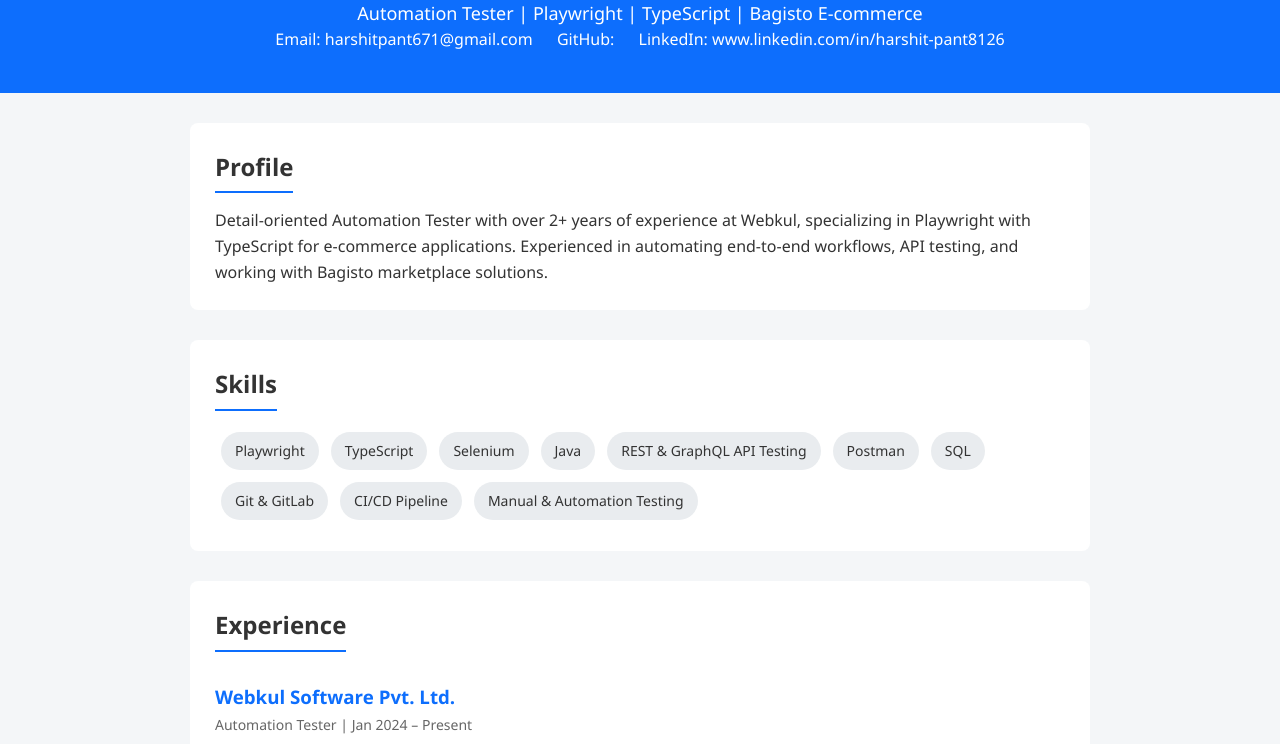
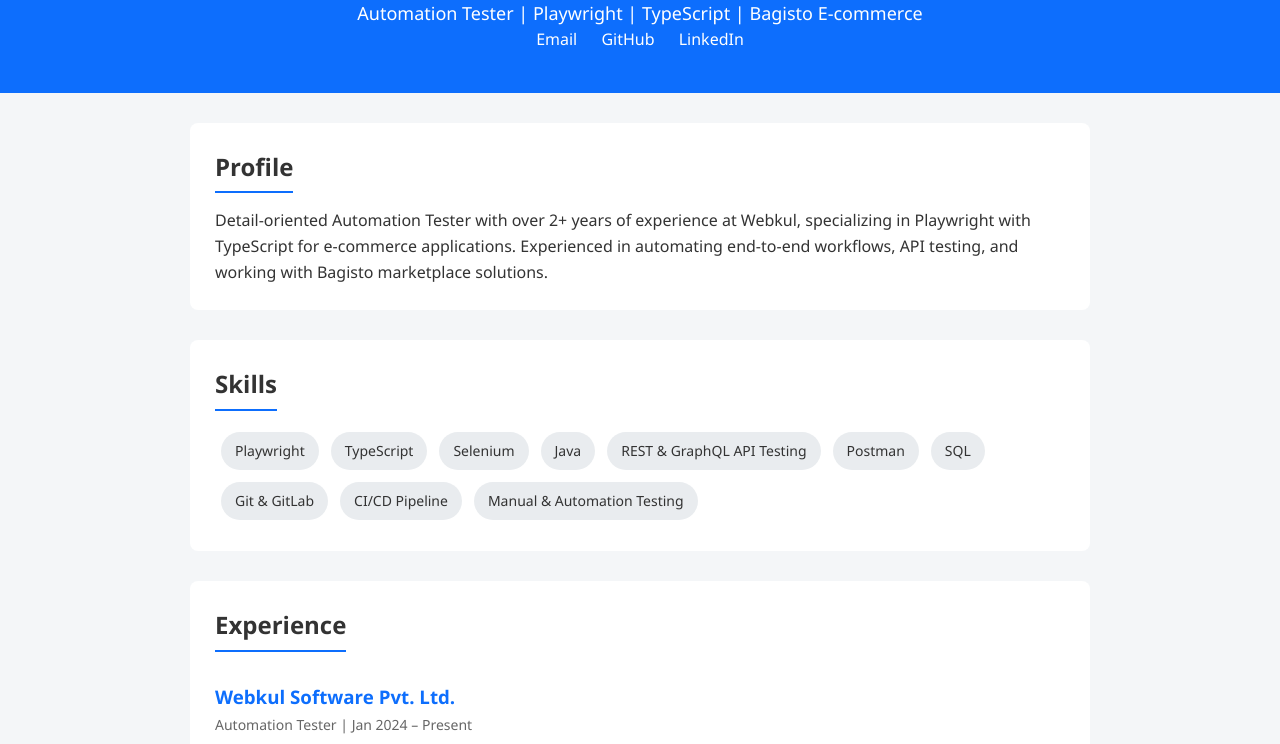
Before and after one commit to harshitpant671/harshitpant671, a plain HTML site: page index.html in a window 1280 px wide. Shown: the part 109-853 px from the top of the page. Drawn offline with Linux system fonts and the light colour scheme.

Commit message:
added the links

```diff
--- a/index.html
+++ b/index.html
@@ -12,9 +12,9 @@
     <h1>Harshit Pant</h1>
     <p>Automation Tester | Playwright | TypeScript | Bagisto E-commerce</p>
     <div class="links">
-        <a href="mailto:harshitpant671@gmail.com">Email: harshitpant671@gmail.com</a>
-        <a href="https://github.com/your-github-username" target="_blank">GitHub:</a>
-        <a href="https://www.linkedin.com/in/harshit-pant8126" target="_blank">LinkedIn: www.linkedin.com/in/harshit-pant8126 </a>
+        <a href="mailto:harshitpant671@gmail.com">Email</a>
+        <a href="https://harshitpant671.github.io/harshitpant671/" target="_blank">GitHub </a>
+        <a href="https://www.linkedin.com/in/harshit-pant8126" target="_blank">LinkedIn </a>
     </div>
 </header>
 
```
